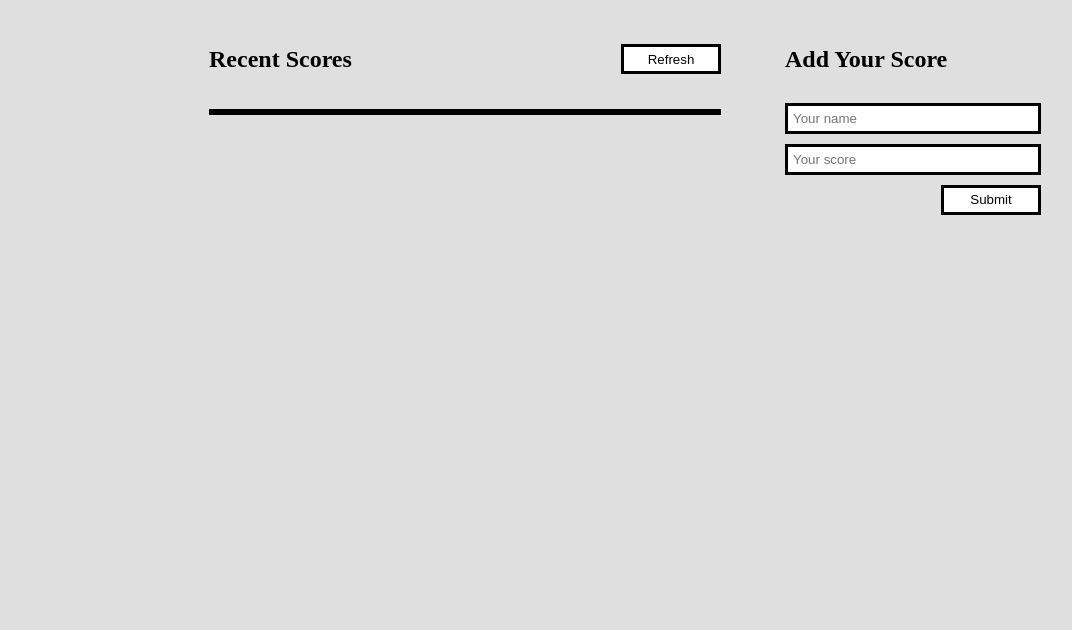
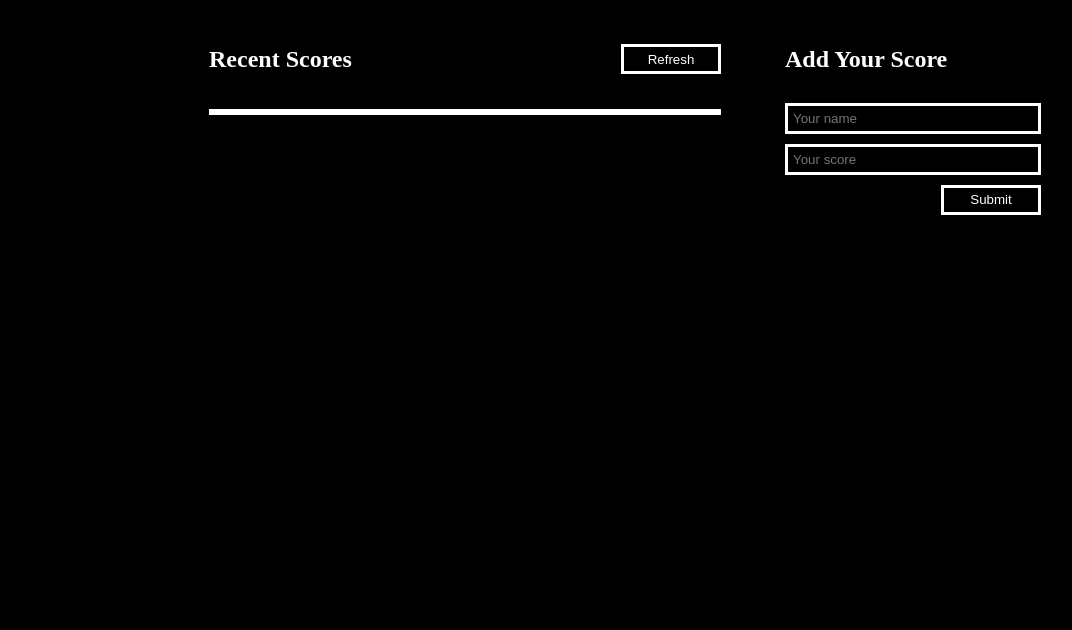
Before and after one commit to peter-akhigbe/leaderboard, a website built with webpack: page src/index.html in a window 1280 px wide. Shown: the part 170-800 px from the top of the page, without its empty margins (15-1087 px from the left). Built offline with nearby package versions, Linux system fonts and the light colour scheme; no server answers.

Commit message:
change background and font colors

```diff
--- a/src/style.css
+++ b/src/style.css
@@ -1,9 +1,10 @@
 * {
   box-sizing: border-box;
+  color: white;
+  background-color: black;
 }
 
 body {
-  background-color: rgb(224, 223, 223);
   padding: 3vw;
 }
 
@@ -32,26 +33,27 @@ h1 {
 button {
   width: 100px;
   height: 30px;
-  background-color: white;
   margin-left: auto;
-  border: solid 3px black;
+  border: solid 3px white;
   cursor: pointer;
 }
 
 ul {
   list-style: none;
-  border: solid 3px black;
-  background-color: white;
+  border: solid 3px white;
   padding: 0;
 }
 
 li {
-  background-color: white;
   padding: 5px;
+  background-color: grey;
+  color: black;
 }
 
 .odd {
-  background-color: rgb(224, 223, 223);
+  /* background-color: rgb(229, 177, 177); */
+  background-color: black;
+  color: white;
 }
 
 form {
@@ -63,5 +65,5 @@ form {
 
 input {
   padding: 5px;
-  border: solid 3px black;
+  border: solid 3px white;
 }
```
